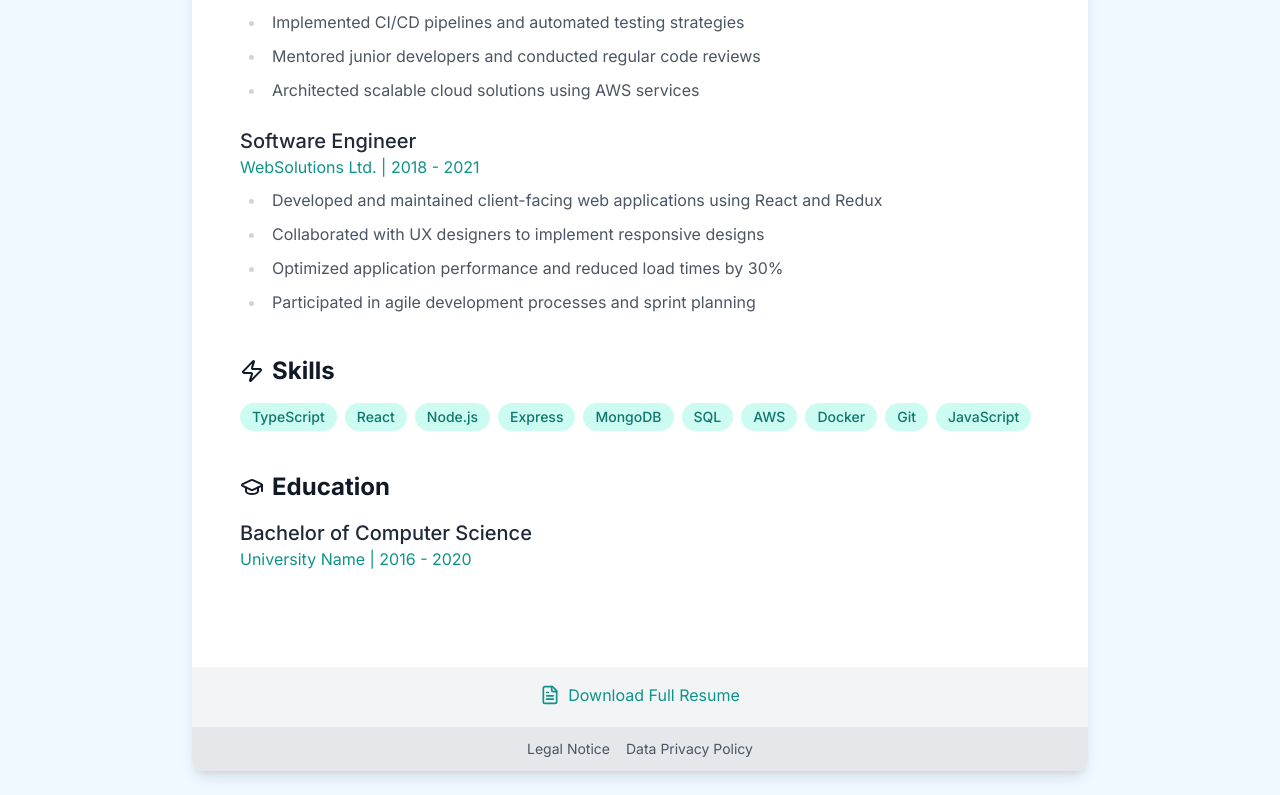
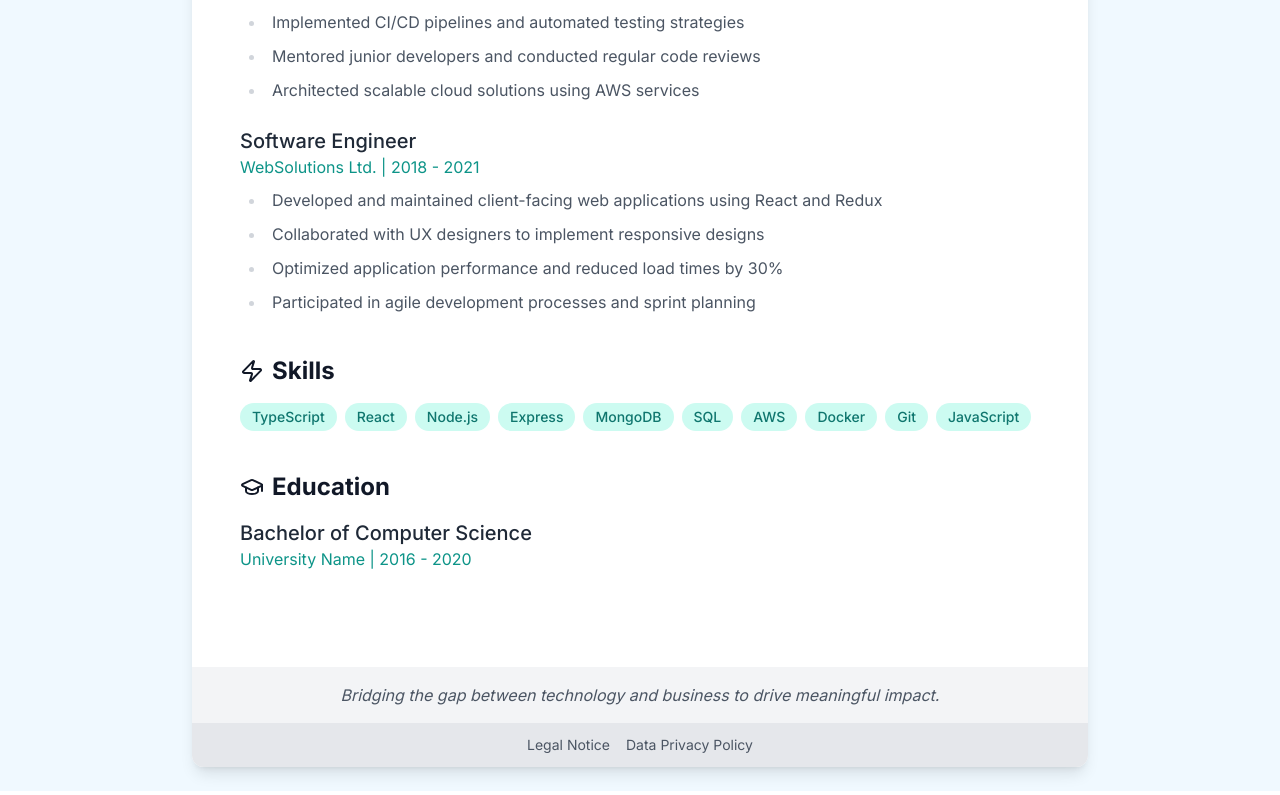
Before and after one commit to seeschweiler/MarkdownResume, a Next.js app: page / in a window 1280 px wide. Shown: the part 1139-1934 px from the top of the page. Built offline with nearby package versions, Linux system fonts and the light colour scheme; no server answers.

Commit message:
Statement text added

```diff
--- a/app/page.tsx
+++ b/app/page.tsx
@@ -275,13 +275,9 @@
         </div>
 
         <footer className="bg-[var(--theme-footer-primary)] text-theme-text-primary text-center py-4 transition-colors duration-200">
-          <a
-            href="#"
-            className="inline-flex items-center text-teal-600 dark:text-teal-400 hover:text-teal-700 dark:hover:text-teal-300 transition-colors"
-          >
-            <FileText className="w-5 h-5 mr-2" />
-            {siteConfig.texts.downloadLinkText}
-          </a>
+          <p className="text-gray-600 dark:text-gray-300 italic">
+            {siteConfig.texts.statementText}
+          </p>
         </footer>
 
         <footer className="bg-[var(--theme-footer-secondary)] text-center py-3 transition-colors duration-200">
--- a/config/site.config.ts
+++ b/config/site.config.ts
@@ -13,7 +13,7 @@
     experienceSectionHeadlineText: string;
     skillsSectionHeadlineText: string;
     educationSectionHeadlineText: string;
-    downloadLinkText: string;
+    statementText: string;
     legalNoticeLinkText: string;
     dataPrivacyPolicyLinkText: string;
     backLinkText: string;
@@ -28,7 +28,8 @@
     experienceSectionHeadlineText: "Experience",
     skillsSectionHeadlineText: "Skills",
     educationSectionHeadlineText: "Education",
-    downloadLinkText: "Download Full Resume",
+    statementText:
+      "Bridging the gap between technology and business to drive meaningful impact.",
     legalNoticeLinkText: "Legal Notice",
     dataPrivacyPolicyLinkText: "Data Privacy Policy",
     backLinkText: "Back to Resume",
```
Also changed, not shown: 1 other file (tests, documents, lock files or other folders).
